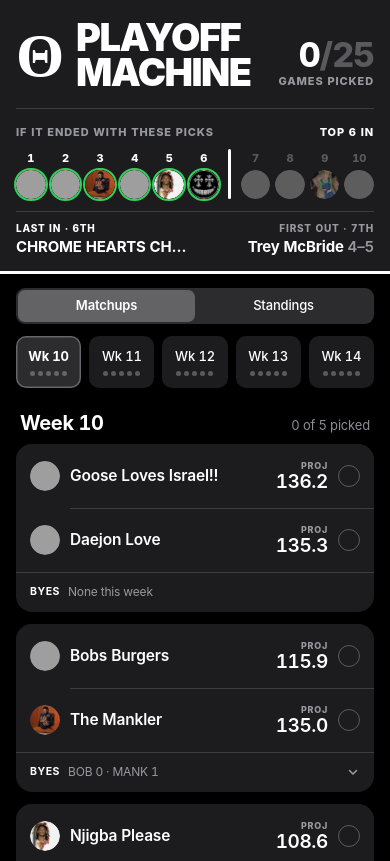
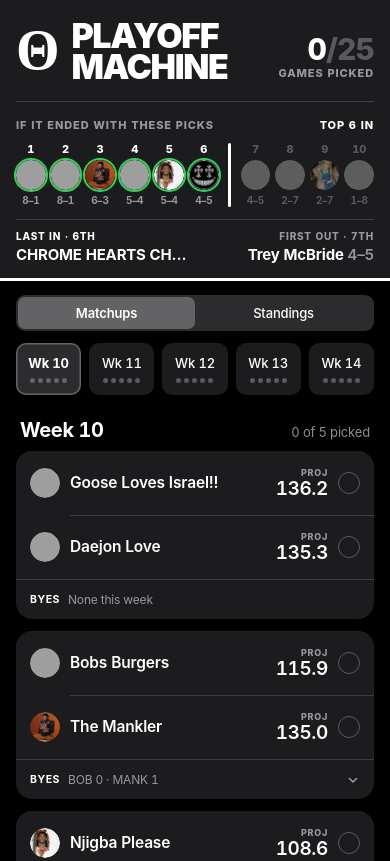
Before and after one commit to gdmotley1/theta-playoff-predictor, a plain HTML site: page index.html in a window 390 px wide. Shown: the top 861 px of the page. Drawn offline with Linux system fonts and the light colour scheme; grey boxes are pictures that could not be loaded.

Commit message:
Show each team's record under its logo in the cut line
Records sit under every logo at 10px (9px under 340px wide). With 11-3 beside 3-11 there are 8px or more between them from 360px up. On phones narrower than 400px the title, theta and counter step down a size so MACHINE no longer touches a two-digit count.

Co-Authored-By: Claude Opus 5.5 <noreply@anthropic.com>

```diff
--- a/index.html
+++ b/index.html
@@ -80,7 +80,14 @@ h1 { font-size: 38px; font-weight: 900; letter-spacing: -.04em; line-height: .92
 .seat.in .mono { outline: 2px solid var(--green); outline-offset: 0; }
 .seat.out .sd { color: var(--label-3); }
 .seat.out .mono { opacity: .5; }
-.cutbar { width: 3px; height: 50px; border-radius: 2px; background: var(--label); justify-self: center; }
+/* Record under each logo. 10px fits "11-3" beside "3-11" with 8px or more between them from 360px up. */
+.seat .rc { font-size: 10px; font-weight: 700; letter-spacing: -.02em; white-space: nowrap; color: var(--label-2); }
+.seat.out .rc { color: var(--label-3); }
+@media (max-width: 340px) { .seat .rc { font-size: 9px; } }
+/* Narrow phones: step the title, theta and counter down so MACHINE never touches a two-digit count. */
+@media (max-width: 400px) { h1 { font-size: 34px; } .theta { font-size: 56px; } .count .n { font-size: 30px; } }
+@media (max-width: 340px) { h1 { font-size: 29px; } .theta { font-size: 48px; } .count .n { font-size: 26px; } }
+.cutbar { width: 3px; height: 64px; border-radius: 2px; background: var(--label); justify-self: center; }
 .cut-f { display: grid; grid-template-columns: repeat(2, minmax(0, 1fr)); gap: 12px; margin-top: 12px; padding-top: 10px; border-top: .5px solid var(--sep); }
 .cut-f > div { min-width: 0; }
 .cut-f > div + div { text-align: right; }
@@ -365,7 +372,7 @@ footer p { font-size: 12px; color: var(--label-3); margin: 0; line-height: 1.45;
     const row = document.getElementById('cut-row');
     const before = {};
     row.querySelectorAll('.seat').forEach(el => before[el.dataset.id] = el.getBoundingClientRect().left);
-    const seat = (r, i) => `<div class="seat ${i < N ? 'in' : 'out'}" data-id="${r.t.id}" title="${esc(r.t.name)} ${wl(r.w, r.l)}"><span class="sd">${i + 1}</span>${mono(r.t)}</div>`;
+    const seat = (r, i) => `<div class="seat ${i < N ? 'in' : 'out'}" data-id="${r.t.id}" title="${esc(r.t.name)} ${wl(r.w, r.l)}"><span class="sd">${i + 1}</span>${mono(r.t)}<span class="rc">${wl(r.w, r.l)}</span></div>`;
     row.style.setProperty('--nin', N);
     row.style.setProperty('--nout', rows.length - N);
     row.innerHTML = rows.slice(0, N).map(seat).join('') + '<span class="cutbar" aria-hidden="true"></span>' + rows.slice(N).map((r, j) => seat(r, j + N)).join('');
```
